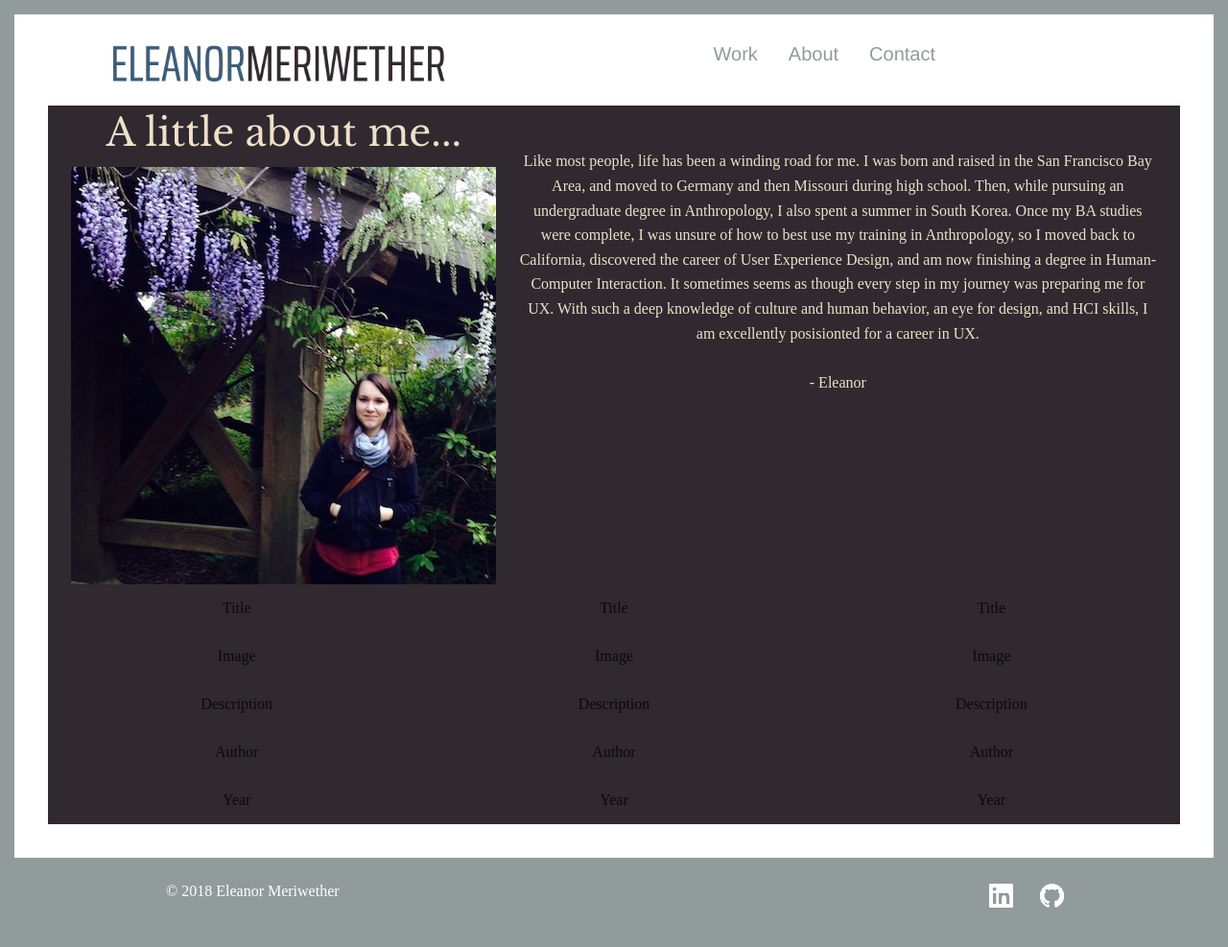
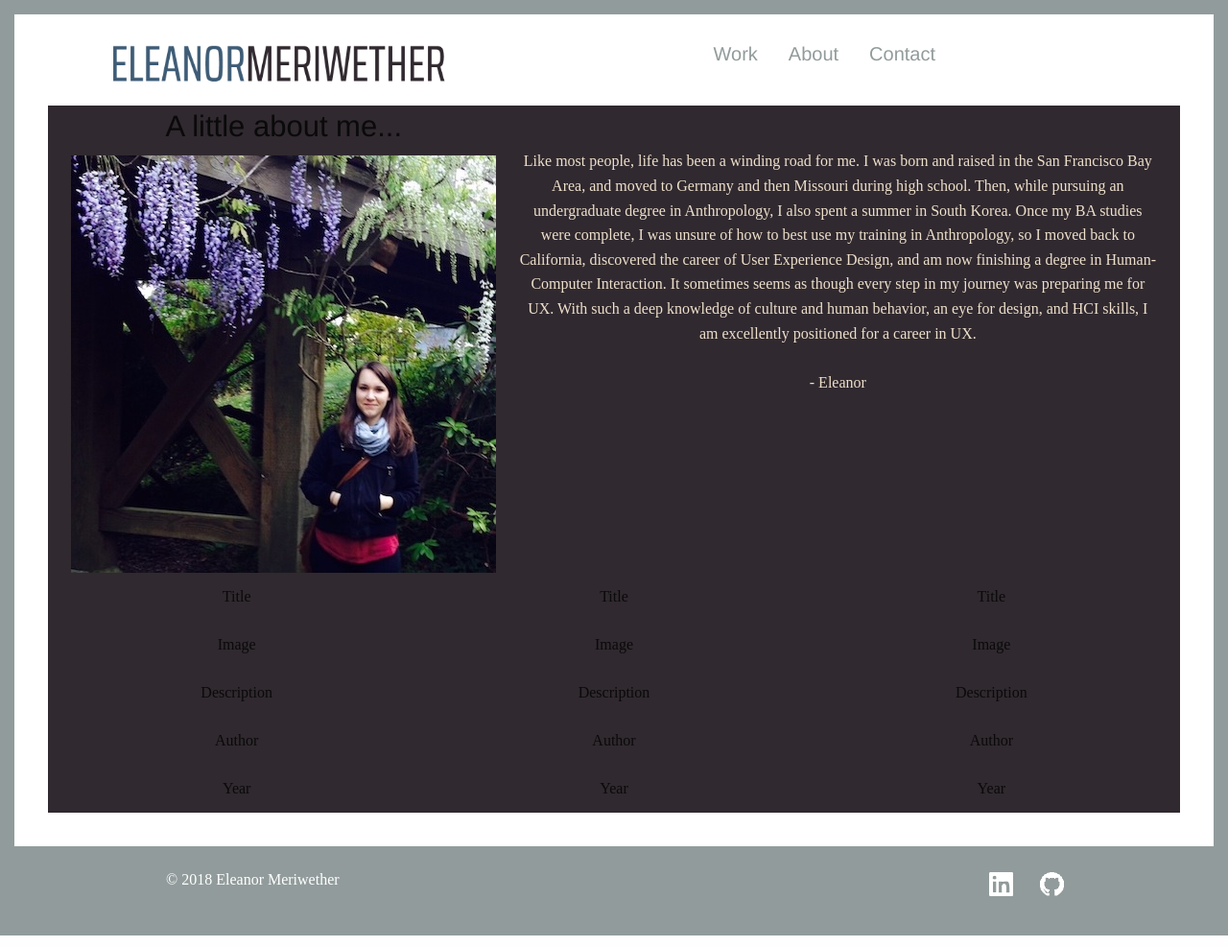
Before and after one commit to emeriwether/emeriwether.github.io, a Jekyll site: the page built from about.html, in a window 1280 px wide. Shown: the whole page at 96% size. Built offline with Jekyll 4.4.1, drawn with Linux system fonts in a browser that asks for light colours; some web fonts are replaced.

Commit message:
ct adjust styling on about me

```diff
--- a/about.html
+++ b/about.html
@@ -5,11 +5,11 @@
                     <div class="grid-x" id="content">
 
                         <div class="medium-5 cell" id="aboutMeImg">
-                            <h2>A little about me...</h2>
+                            <h3>A little about me...</h3>
                             <img src="/img/about/Eleanor.jpg" alt="Eleanor" id="Eleanor">
                         </div>
                         <div class="medium-7 cell" id="aboutMeText">
-                                    <p>Like most people, life has been a winding road for me. I was born and raised in the San Francisco Bay Area, and moved to Germany and then Missouri during high school. Then, while pursuing an undergraduate degree in Anthropology, I also spent a summer in South Korea. Once my BA studies were complete, I was unsure of how to best use my training in Anthropology, so I moved back to California, discovered the career of User Experience Design, and am now finishing a degree in Human-Computer Interaction. It sometimes seems as though every step in my journey was preparing me for UX. With such a deep knowledge of culture and human behavior, an eye for design, and HCI skills, I am excellently posisionted for a career in UX. <br><br>- Eleanor</p>
+                                    <p>Like most people, life has been a winding road for me. I was born and raised in the San Francisco Bay Area, and moved to Germany and then Missouri during high school. Then, while pursuing an undergraduate degree in Anthropology, I also spent a summer in South Korea. Once my BA studies were complete, I was unsure of how to best use my training in Anthropology, so I moved back to California, discovered the career of User Experience Design, and am now finishing a degree in Human-Computer Interaction. It sometimes seems as though every step in my journey was preparing me for UX. With such a deep knowledge of culture and human behavior, an eye for design, and HCI skills, I am excellently positioned for a career in UX. <br><br>- Eleanor</p>
                         </div>
 
                         <div class="cell">
--- a/css/home.css
+++ b/css/home.css
@@ -64,6 +64,7 @@
 #aboutMeImg > h2 {
     font-family: "Libre Baskerville";
     color: #eee0cb;
+    font-size: 2.188em;
 }
 
 #aboutMeText {
```
